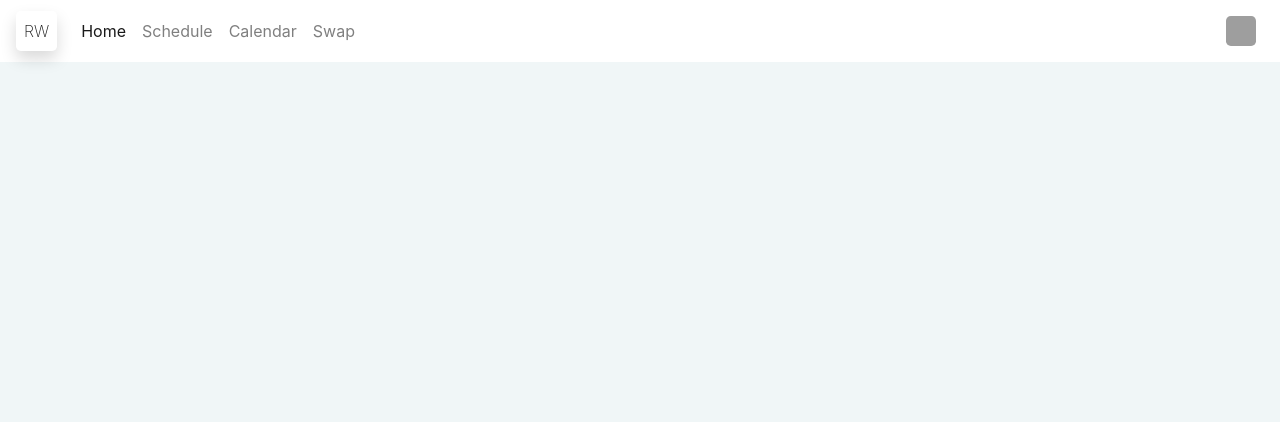
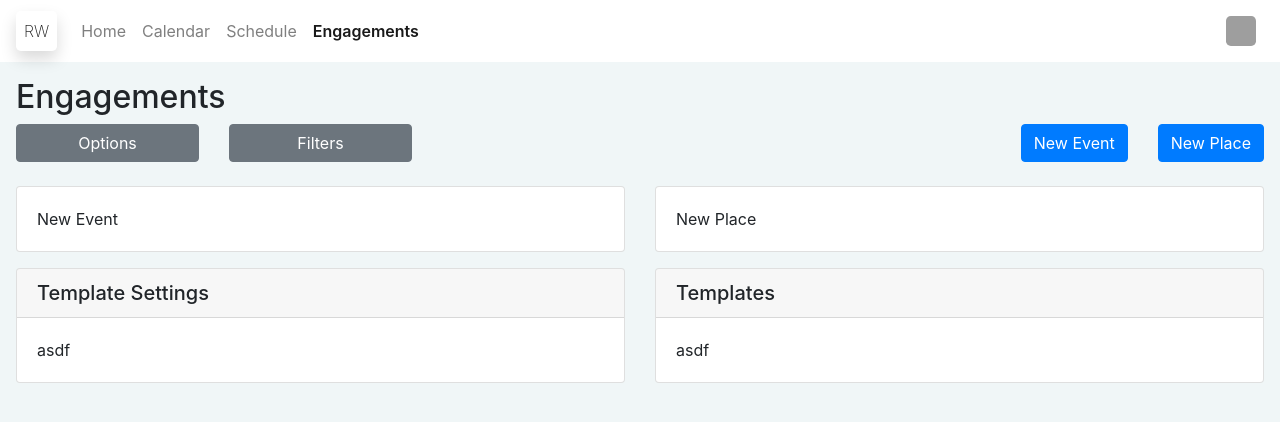
Before and after one commit to riodw/vue.scheduling, a Vue app: page /engagements in a window 1280 px wide. Shown: the top 422 px of the page. Built offline with nearby package versions, Linux system fonts and the light colour scheme; grey boxes are pictures that could not be loaded; what vuefire would draw is missing.

Commit message:
Places and templates;

```diff
--- a/src/App.vue
+++ b/src/App.vue
@@ -14,7 +14,7 @@
 import TopNav from '@/components/TopNav.vue';
 
 export default {
-  name: 'home',
+  name: 'App',
   components: {
     TopNav,
   },
--- a/src/components/TopNav.vue
+++ b/src/components/TopNav.vue
@@ -7,10 +7,11 @@
 
       <b-collapse id="nav-text-collapse" is-nav>
         <b-navbar-nav>
-          <b-nav-item to="/">Home</b-nav-item>
+          <b-nav-item to="/home">Home</b-nav-item>
+          <b-nav-item to="/calendar">Calendar</b-nav-item>
           <b-nav-item to="/schedule">Schedule</b-nav-item>
-          <b-nav-item to="/calendar">Calendar</b-nav-item>
-          <b-nav-item to="/swap">Swap</b-nav-item>
+          <!-- <b-nav-item to="/swap">Swap</b-nav-item> -->
+          <b-nav-item to="/engagements">Engagements</b-nav-item>
         </b-navbar-nav>
         <b-navbar-nav class="ml-auto">
           <b-nav-item-dropdown right no-caret>
--- a/src/router/index.js
+++ b/src/router/index.js
@@ -7,6 +7,10 @@ Vue.use(VueRouter);
 const routes = [
   {
     path: '/',
+    redirect: '/home',
+  },
+  {
+    path: '/home',
     name: 'home',
     component: Home,
   },
@@ -16,14 +20,19 @@ const routes = [
     component: () => import('../views/Schedule.vue'),
   },
   {
-    path: '/about',
-    name: 'about',
-    // route level code-splitting
-    // this generates a separate chunk (about.[hash].js) for this route
-    // which is lazy-loaded when the route is visited.
-    component: () =>
-      import(/* webpackChunkName: "about" */ '../views/About.vue'),
+    path: '/engagements',
+    name: 'engagements',
+    component: () => import('../views/Engagements.vue'),
   },
+  // {
+  //   path: '/about',
+  //   name: 'about',
+  //   // route level code-splitting
+  //   // this generates a separate chunk (about.[hash].js) for this route
+  //   // which is lazy-loaded when the route is visited.
+  //   component: () =>
+  //     import(/* webpackChunkName: "about" */ '../views/About.vue'),
+  // },
 ];
 
 const router = new VueRouter({
--- a/src/views/About.vue
+++ /dev/null
@@ -1,5 +0,0 @@
-<template>
-  <div class="about">
-    <h1>This is an about page</h1>
-  </div>
-</template>
--- /dev/null
+++ b/src/views/Engagements.vue
@@ -0,0 +1,85 @@
+<template>
+  <div id="home">
+    <div>
+      <h2>Engagements</h2>
+      <div class="row">
+        <div class="col-sm-12 col-md-6 col-lg-4 mb-1">
+          <div class="row">
+            <div class="col-sm-12 col-md mb-1">
+              <b-button variant="secondary" class="w-100">Options</b-button>
+            </div>
+            <div class="col">
+              <b-button variant="secondary" class="w-100">Filters</b-button>
+            </div>
+          </div>
+        </div>
+        <div class="col-sm-12 col-md-auto ml-auto mb-1">
+          <div class="row">
+            <div class="col mb-1">
+              <div class="row text-nowrap">
+                <div class="col">
+                  <b-button variant="primary">New Event</b-button>
+                </div>
+                <div class="col">
+                  <b-button variant="primary">New Place</b-button>
+                </div>
+              </div>
+            </div>
+          </div>
+        </div>
+      </div>
+    </div>
+    <div class="mt-3">
+      <div class="row">
+        <div class="col">
+          <div class="card mb-3">
+            <div class="card-body">New Event</div>
+          </div>
+          <div class="card">
+            <h5 class="card-header">Template Settings</h5>
+            <div class="card-body">asdf</div>
+          </div>
+        </div>
+        <div class="col">
+          <div class="card mb-3">
+            <div class="card-body">New Place</div>
+          </div>
+          <div class="card">
+            <h5 class="card-header">Templates</h5>
+            <div class="card-body">asdf</div>
+          </div>
+        </div>
+      </div>
+    </div>
+  </div>
+</template>
+
+<script>
+// firebase
+// import { db } from '@/db';
+// dragable
+// import { Container, Draggable } from 'vue-smooth-dnd';
+// date picker
+// import VueCtkDateTimePicker from 'vue-ctk-date-time-picker';
+// import 'vue-ctk-date-time-picker/dist/vue-ctk-date-time-picker.css';
+
+export default {
+  name: 'Engagements',
+  components: {
+    // VueCtkDateTimePicker,
+    // Container,
+    // Draggable,
+  },
+  data: () => {
+    return {};
+  },
+  firebase: {},
+  // mounted() {
+
+  // },
+  methods: {},
+};
+</script>
+
+<style scoped lang="scss">
+</style>
--- a/src/views/Home.vue
+++ b/src/views/Home.vue
@@ -61,7 +61,7 @@ import HelloWorld from '@/components/HelloWorld.vue';
 import 'vue-ctk-date-time-picker/dist/vue-ctk-date-time-picker.css';
 
 export default {
-  name: 'home',
+  name: 'Home',
   components: {
     HelloWorld,
     VueCtkDateTimePicker,
--- a/src/views/Schedule.vue
+++ b/src/views/Schedule.vue
@@ -180,7 +180,7 @@ import VueCtkDateTimePicker from 'vue-ctk-date-time-picker';
 import 'vue-ctk-date-time-picker/dist/vue-ctk-date-time-picker.css';
 
 export default {
-  name: 'home',
+  name: 'Schedule',
   components: {
     VueCtkDateTimePicker,
     Container,
```
Also changed, not shown: src/sample_data.json (+9 -7 lines), 1 other file (tests, documents, lock files or other folders).
